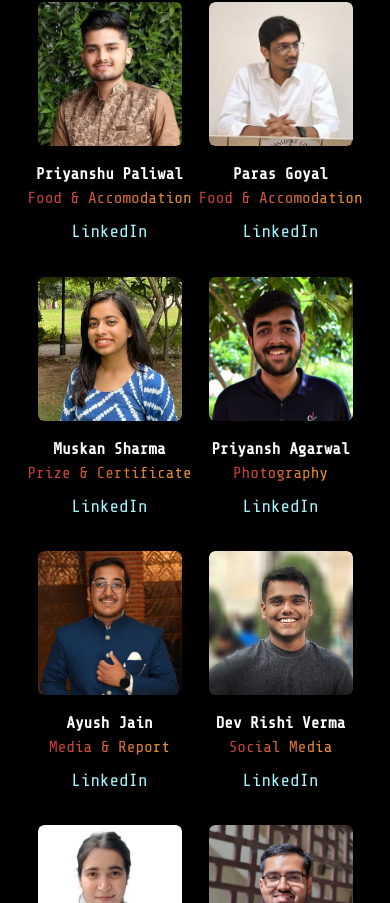
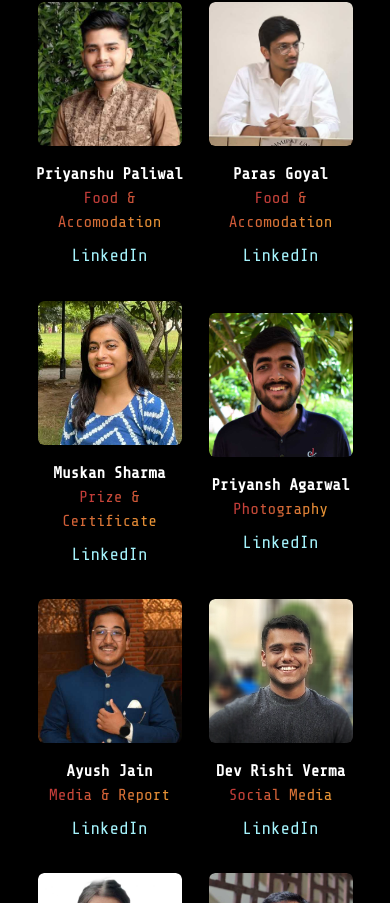
Before and after one commit to adistrim/hackJKLUv3, a Next.js app: page /team in a window 390 px wide. Shown: the part 1461-2364 px from the top of the page. Built offline with nearby package versions, Linux system fonts and the light colour scheme.

Commit message:
slight UI change in the team page

```diff
--- a/src/app/team/page.tsx
+++ b/src/app/team/page.tsx
@@ -80,7 +80,7 @@ const Team: React.FC = () => {
                 </div>
                 <div className="flex flex-col">
                   <p className="font-bold text-base mt-[1rem] md:mt-0 md:text-[1.7rem] md:mb-[1rem]">{member.name}</p>
-                  <p className="mb-2 text-base text-[1.2rem] md:my-[2rem]"><span className="text-transparent bg-clip-text"
+                  <p className="mb-2 text-base text-[1.2rem] md:my-[2rem] px-1 md:px-0"><span className="text-transparent bg-clip-text"
                     style={{
                       backgroundImage: 'linear-gradient(90deg, #C33C39 7.95%, #E69235 94.22%)',
                     }}>{member.role}</span></p>
```
